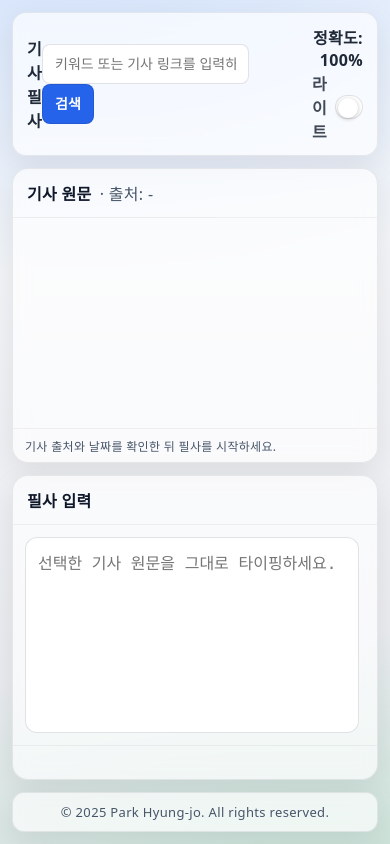
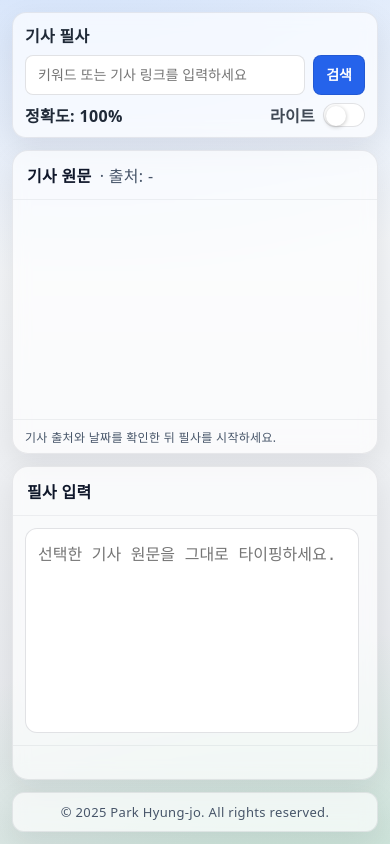
Before and after one commit to Walpin007/article-typing-app, a React (Vite) app: page / in a window 390 px wide. Built offline with nearby package versions, Linux system fonts and the light colour scheme.

Commit message:
fix: 상단 검색바 통합

```diff
--- a/src/index.css
+++ b/src/index.css
@@ -76,21 +76,87 @@ body{
 
 /* =============== TOP BARS =============== */
 .status{
-  display:grid; grid-template-columns:1fr auto 1fr; align-items:center;
-  padding:12px 14px; border-radius:14px; border:1px solid var(--card-stroke);
-  background: var(--card-bg); backdrop-filter: var(--frost); box-shadow: var(--shadow);
+  display:grid;
+  grid-template-columns: 160px minmax(260px, 1fr) 220px;
+  align-items:center;
+  gap: 12px;
+  padding:10px 12px;
+  border-radius:14px;
+  border:1px solid var(--card-stroke);
+  background: var(--card-bg);
+  backdrop-filter: var(--frost);
+  box-shadow: var(--shadow);
 }
-.status .left{justify-self:start}
-.status .center{justify-self:center}
-.status .right{justify-self:end; text-align:right}
-.status>div{font-weight:600; color:var(--text-muted-strong); font-variant-numeric:tabular-nums}
 
-.toolbar, .resultsBar{
-  display:flex; gap:10px; flex-wrap:wrap; align-items:center;
-  padding:10px 12px; border-radius:14px; border:1px solid var(--card-stroke);
-  background: var(--card-bg); backdrop-filter: var(--frost); box-shadow: var(--shadow);
+.status .left{
+  justify-self:start;
 }
-.resultsBar{ margin-top:-4px; }
+
+.status .center{
+  justify-self:stretch;
+}
+
+.status .right{
+  justify-self:end;
+  text-align:right;
+}
+
+.status>div{
+  font-weight:600;
+  color:var(--text-muted-strong);
+  font-variant-numeric:tabular-nums;
+}
+
+.appTitle{
+  font-size: 16px;
+  font-weight: 800;
+  color: var(--text-strong);
+}
+
+.topSearch{
+  display:flex;
+  align-items:center;
+  gap:8px;
+  min-width:0;
+}
+
+.topSearch input{
+  flex:1;
+  min-width:0;
+}
+
+.topSearch button{
+  flex:0 0 auto;
+}
+
+.topRight{
+  display:flex;
+  align-items:center;
+  justify-content:flex-end;
+  gap:12px;
+  white-space:nowrap;
+}
+
+.topRight .themeToggle{
+  margin-left:0;
+}
+
+.resultsBar{
+  display:flex;
+  gap:10px;
+  flex-wrap:wrap;
+  align-items:center;
+  padding:10px 12px;
+  border-radius:14px;
+  border:1px solid var(--card-stroke);
+  background: var(--card-bg);
+  backdrop-filter: var(--frost);
+  box-shadow: var(--shadow);
+}
+
+.resultsBar{
+  margin-top:-4px;
+}
 
 /* =============== FORM CONTROLS (통일 높이) =============== */
 input, select {
@@ -133,8 +199,10 @@ button:active{ transform: translateY(1px); }
 button[disabled]{ opacity:.6; cursor:not-allowed; }
 
 /* 툴바/결과바 안의 컨트롤에 강제 적용(우선순위↑) */
-.toolbar input, .toolbar select, .toolbar button,
-.resultsBar select, .resultsBar button {
+.resultsBar select,
+.resultsBar button,
+.topSearch input,
+.topSearch button {
   height: var(--control-h);
   padding: 0 12px;
 }
@@ -319,3 +387,21 @@ button[disabled]{ opacity:.6; cursor:not-allowed; }
   align-items: center;
   gap: 8px;
 }
+
+@media (max-width: 760px) {
+  .status {
+    grid-template-columns: 1fr;
+    gap: 8px;
+  }
+
+  .status .left,
+  .status .center,
+  .status .right {
+    justify-self: stretch;
+    text-align: left;
+  }
+
+  .topRight {
+    justify-content: space-between;
+  }
+}
```
